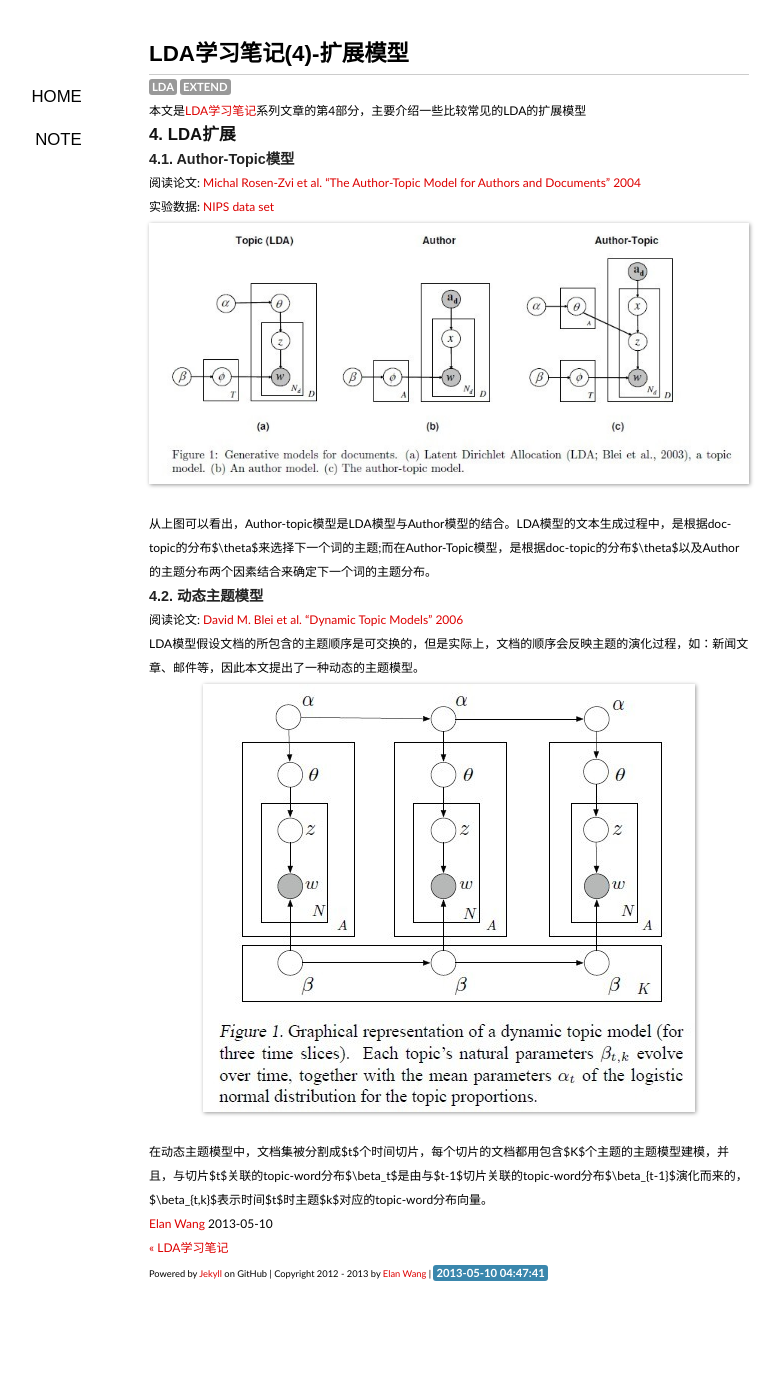
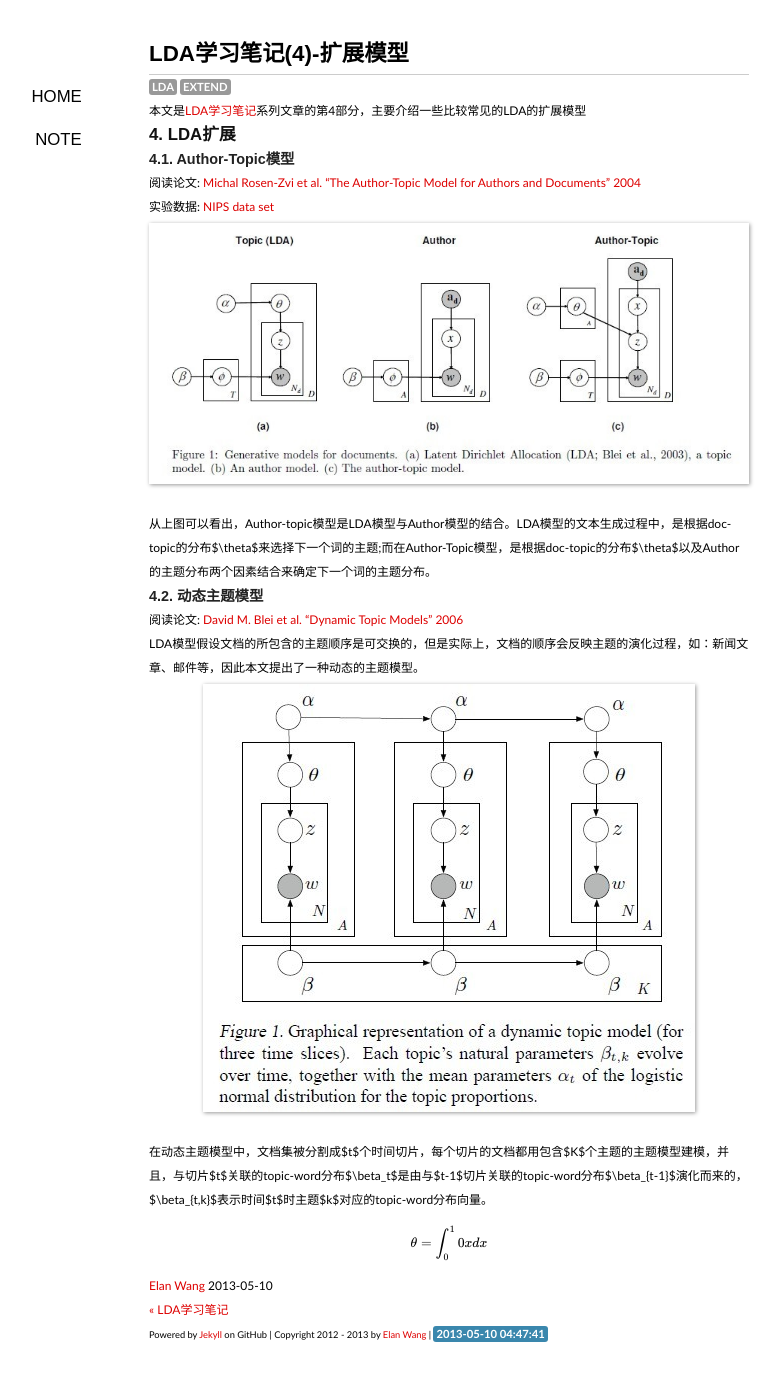
Before and after one commit to elan2wang/note, a Jekyll site: the page built from _posts/2013-05-10-LDA-note-extend.md, in a window 1280 px wide. Shown: the whole page, without its empty margins (191-974 px from the left). Built offline with Jekyll 4.4.1, drawn with Linux system fonts in a browser that asks for light colours; formulas are drawn with MathJax 3; before the commit the page ends 1312 px from its top, so only the background shows below that.

Commit message:
edit LDA note extend

```diff
--- a/_posts/2013-05-10-LDA-note-extend.md
+++ b/_posts/2013-05-10-LDA-note-extend.md
@@ -16,3 +17,7 @@ tags: LDA Extend
 LDA模型假设文档的所包含的主题顺序是可交换的，但是实际上，文档的顺序会反映主题的演化过程，如：新闻文章、邮件等，因此本文提出了一种动态的主题模型。
 ![Dynamic Topic Model](/note/images/dynamic-topic-model.png)
 在动态主题模型中，文档集被分割成$t$个时间切片，每个切片的文档都用包含$K$个主题的主题模型建模，并且，与切片$t$关联的topic-word分布$\beta_t$是由与$t-1$切片关联的topic-word分布$\beta_{t-1}$演化而来的，$\beta_{t,k}$表示时间$t$时主题$k$对应的topic-word分布向量。
+
+$$
+\theta = \int_0^10xdx
+$$
```
Also changed, not shown: other parts of _posts/2013-05-10-LDA-note-extend.md (+1 -0 lines).
